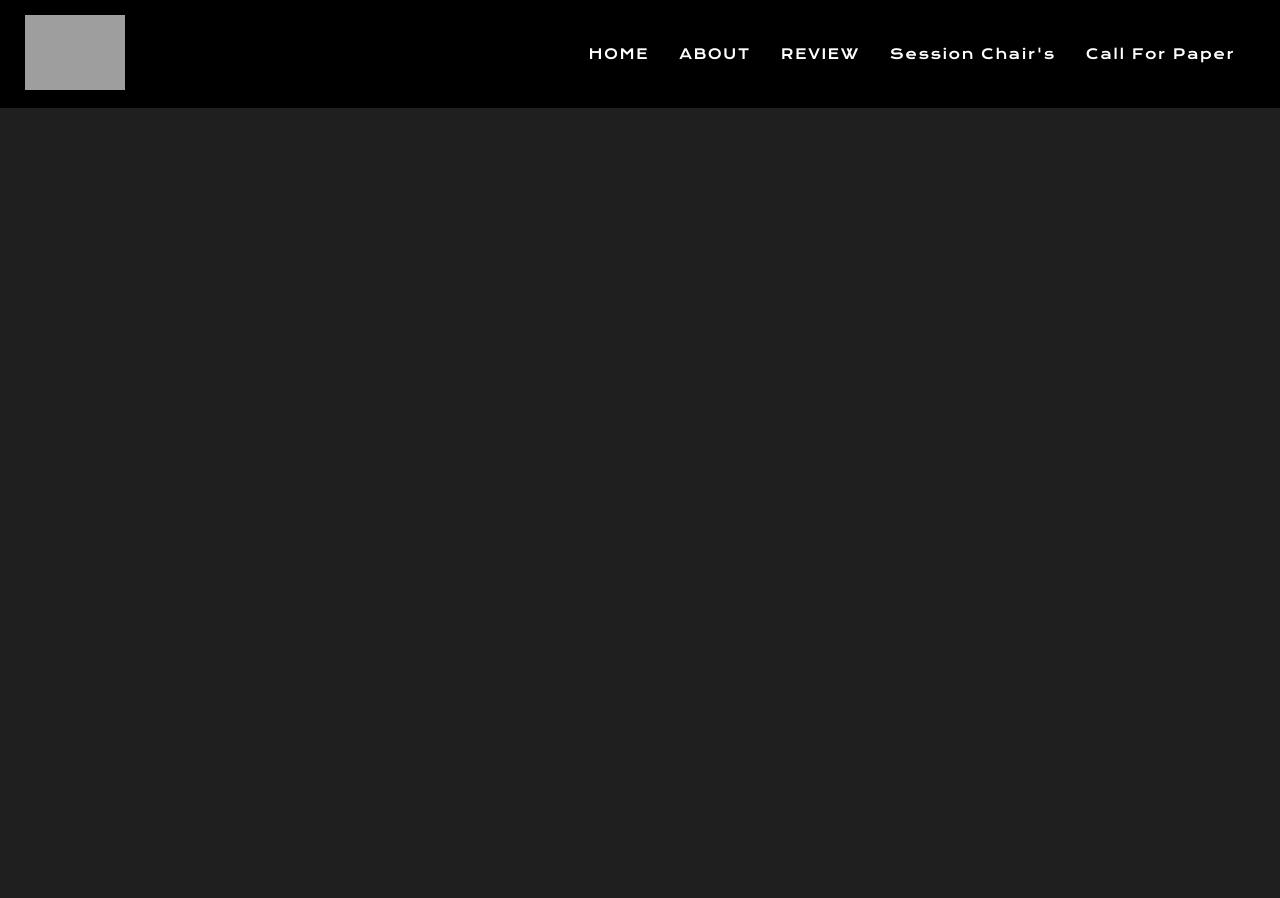
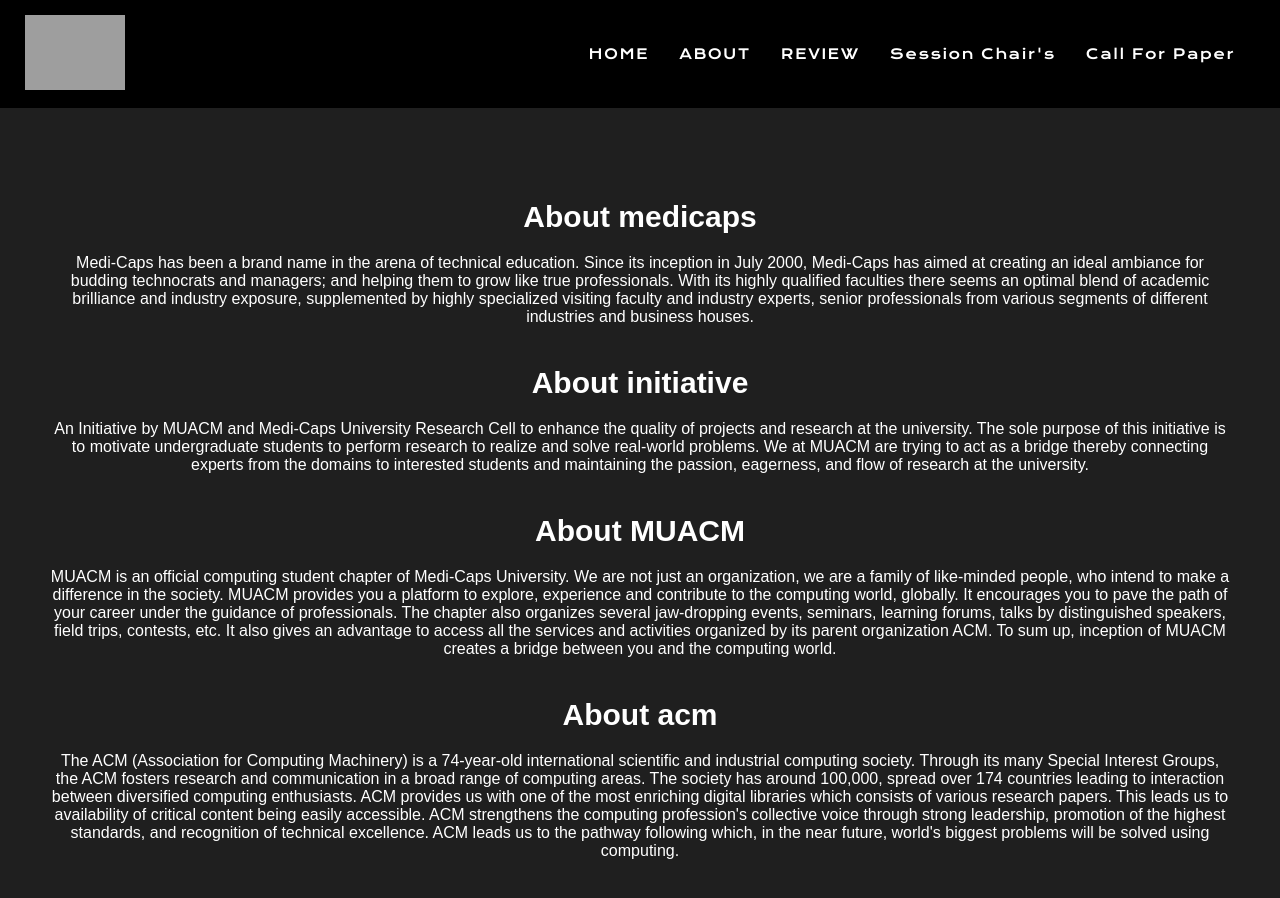
Before and after one commit to Mayur8863/Symposium, a plain HTML site: page index/about.html in a window 1280 px wide. Before the commit the page ends 800 px from the top, so only its background shows below. Drawn offline with nearby package versions, Linux system fonts and the light colour scheme; grey boxes are pictures that could not be loaded; some icons are missing.

Commit message:
completed

```diff
--- a/css/style.css
+++ b/css/style.css
@@ -103,3 +103,15 @@
     grid-template-columns: auto;
   }
 }
+
+/* about-content */
+.about-content div{
+  margin: 40px 50px;
+  font-family:'Montserrat', sans-serif;
+  justify-content: center;
+}
+
+.about-content div h2{
+  font-size: 30px;
+  margin-bottom: 20px;
+}
--- a/index/about.html
+++ b/index/about.html
@@ -48,8 +48,23 @@
       </nav>
 
       <!-- content -->
-      <section>
-
+      <section style="text-align: center; margin-top: 200px;" class="about-content">
+        <div >
+          <h2>About medicaps</h2>
+          <p>Medi-Caps has been a brand name in the arena of technical education. Since its inception in July 2000, Medi-Caps has aimed at creating an ideal ambiance for budding technocrats and managers; and helping them to grow like true professionals. With its highly qualified faculties there seems an optimal blend of academic brilliance and industry exposure, supplemented by highly specialized visiting faculty and industry experts, senior professionals from various segments of different industries and business houses.</p>
+        </div>
+        <div>
+          <h2>About initiative</h2>
+          <p>An Initiative by MUACM and Medi-Caps University Research Cell to enhance the quality of projects and research at the university. The sole purpose of this initiative is to motivate undergraduate students to perform research to realize and solve real-world problems. We at MUACM are trying to act as a bridge thereby connecting experts from the domains to interested students and maintaining the passion, eagerness, and flow of research at the university.</p>
+        </div>
+        <div>
+          <h2>About MUACM</h2>
+          <p>MUACM is an official computing student chapter of Medi-Caps University. We are not just an organization, we are a family of like-minded people, who intend to make a difference in the society. MUACM provides you a platform to explore, experience and contribute to the computing world, globally. It encourages you to pave the path of your career under the guidance of professionals. The chapter also organizes several jaw-dropping events, seminars, learning forums, talks by distinguished speakers, field trips, contests, etc. It also gives an advantage to access all the services and activities organized by its parent organization ACM. To sum up, inception of MUACM creates a bridge between you and the computing world.</p>
+        </div>
+        <div>
+          <h2>About acm</h2>
+          <p>The ACM (Association for Computing Machinery) is a 74-year-old international scientific and industrial computing society. Through its many Special Interest Groups, the ACM fosters research and communication in a broad range of computing areas. The society has around 100,000, spread over 174 countries leading to interaction between diversified computing enthusiasts. ACM provides us with one of the most enriching digital libraries which consists of various research papers. This leads us to availability of critical content being easily accessible. ACM strengthens the computing profession's collective voice through strong leadership, promotion of the highest standards, and recognition of technical excellence. ACM leads us to the pathway following which, in the near future, world's biggest problems will be solved using computing.</p>
+        </div>
       </section>
 
 
```
